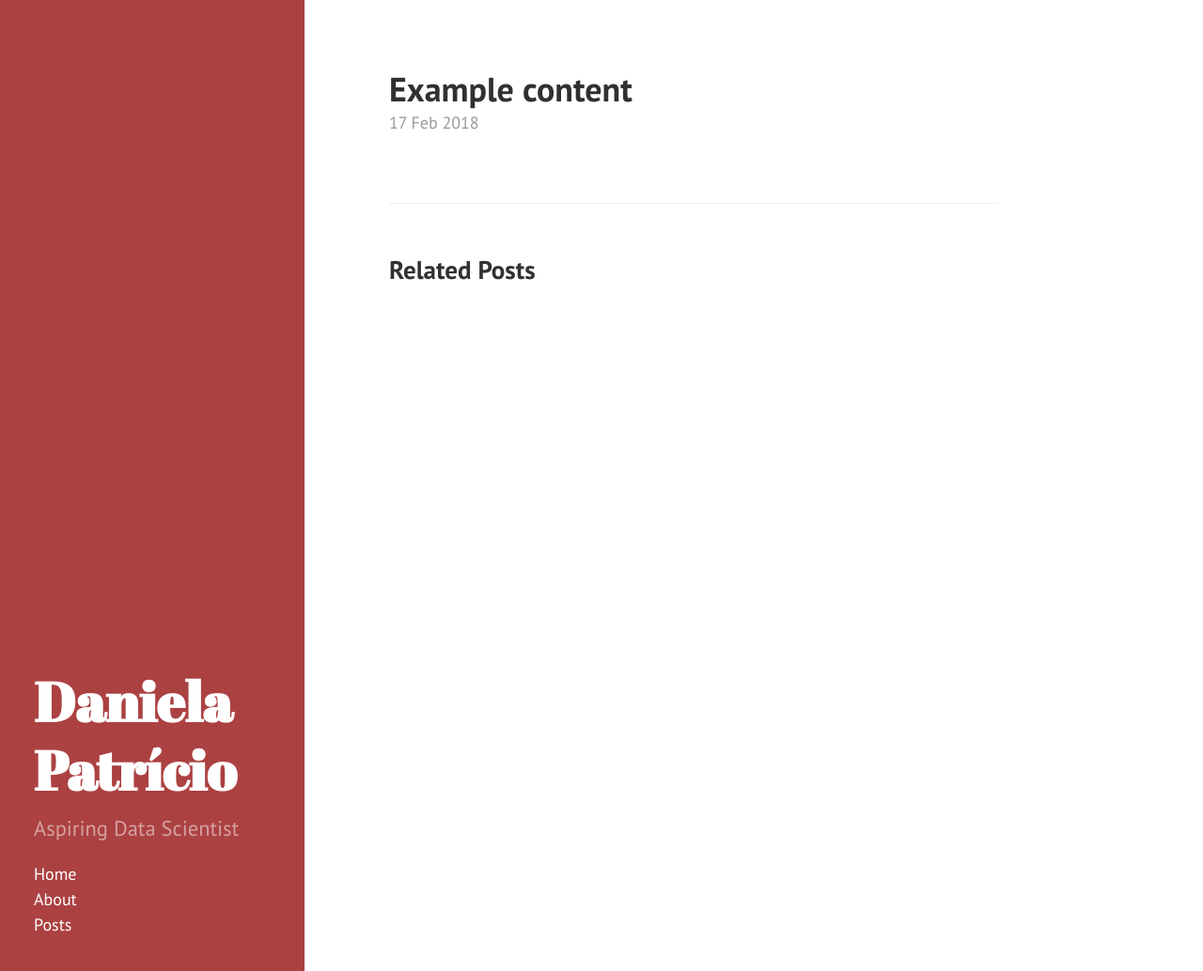
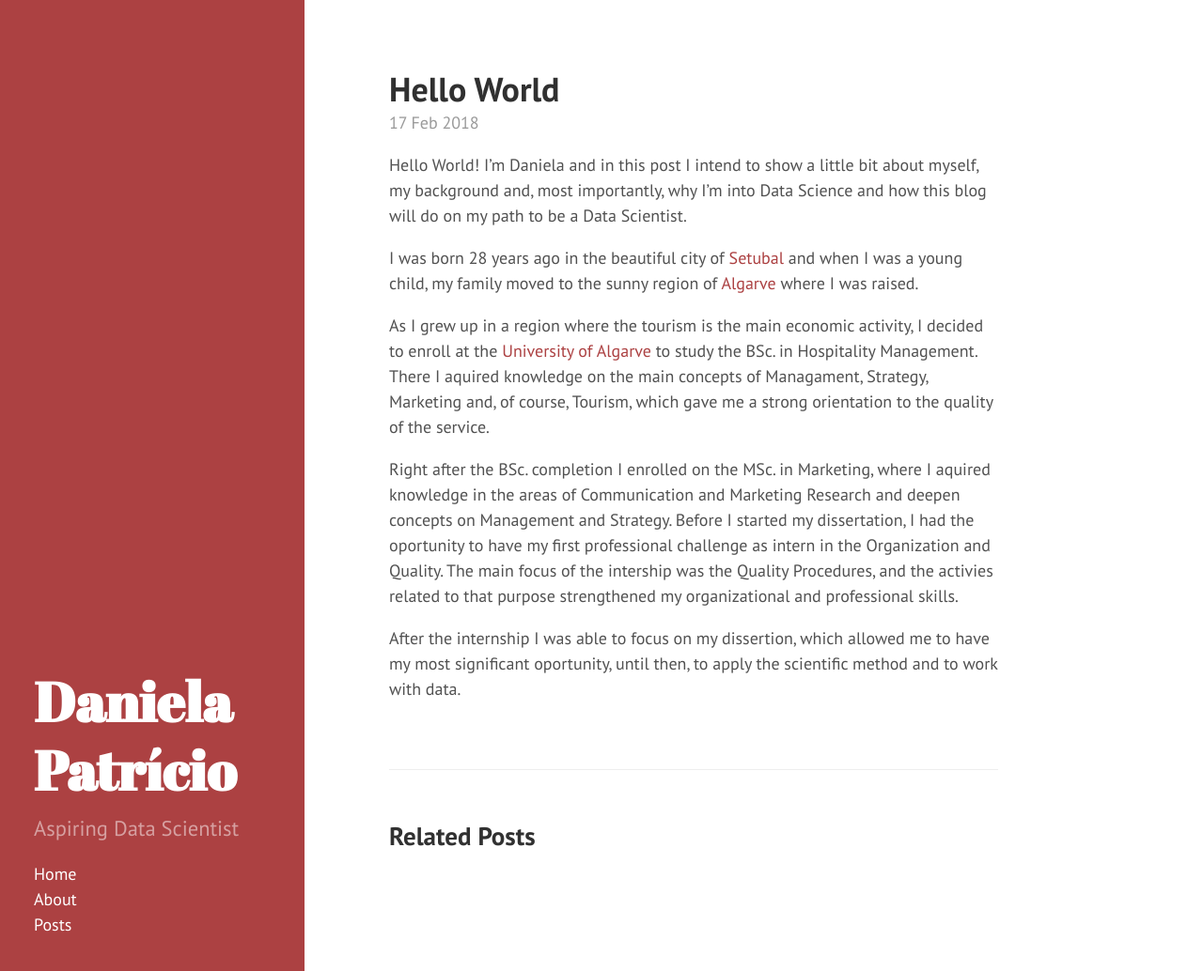
Before and after one commit to DanielaPatricio/DanielaPatricio.github.io, a Jekyll site: the page built from _posts/2018-02-17-hello-world.md, in a window 1280 px wide and 1034 px high. Shown: the whole window at 94% size. Built offline with Jekyll 4.4.1, drawn with Linux system fonts in a browser that asks for light colours.

Commit message:
updated the Hello World post

```diff
--- a/_posts/2018-02-17-hello-world.md
+++ b/_posts/2018-02-17-hello-world.md
@@ -1,4 +1,14 @@
 ---
 layout: post
-title: Example content
+title: Hello World
 ---
+
+Hello World! I'm Daniela and in this post I intend to show a little bit about myself, my background and, most importantly, why I'm into Data Science and how this blog will do on my path to be a Data Scientist.
+
+I was born 28 years ago in the beautiful city of [Setubal](https://visitsetubal.com.pt/en/) and when I was a young child, my family moved to the sunny region of [Algarve](https://www.visitportugal.com/en/destinos/algarve) where I was raised.
+
+As I grew up in a region where the tourism is the main economic activity, I decided to enroll at the [University of Algarve](https://www.ualg.pt/en) to study the BSc. in Hospitality Management. There I aquired knowledge on the main concepts of Managament, Strategy, Marketing and, of course, Tourism, which gave me a strong orientation to the quality of the service.
+
+Right after the BSc. completion I enrolled on the MSc. in Marketing, where I aquired knowledge in the areas of Communication and Marketing Research and deepen concepts on Management and Strategy. Before I started my dissertation, I had the oportunity to have my first professional challenge as intern in the Organization and Quality. The main focus of the intership was the Quality Procedures, and the activies related to that purpose strengthened my organizational and professional skills.
+
+After the internship I was able to focus on my dissertion, which allowed me to have my most significant oportunity, until then, to apply the scientific method and to work with data.
```
